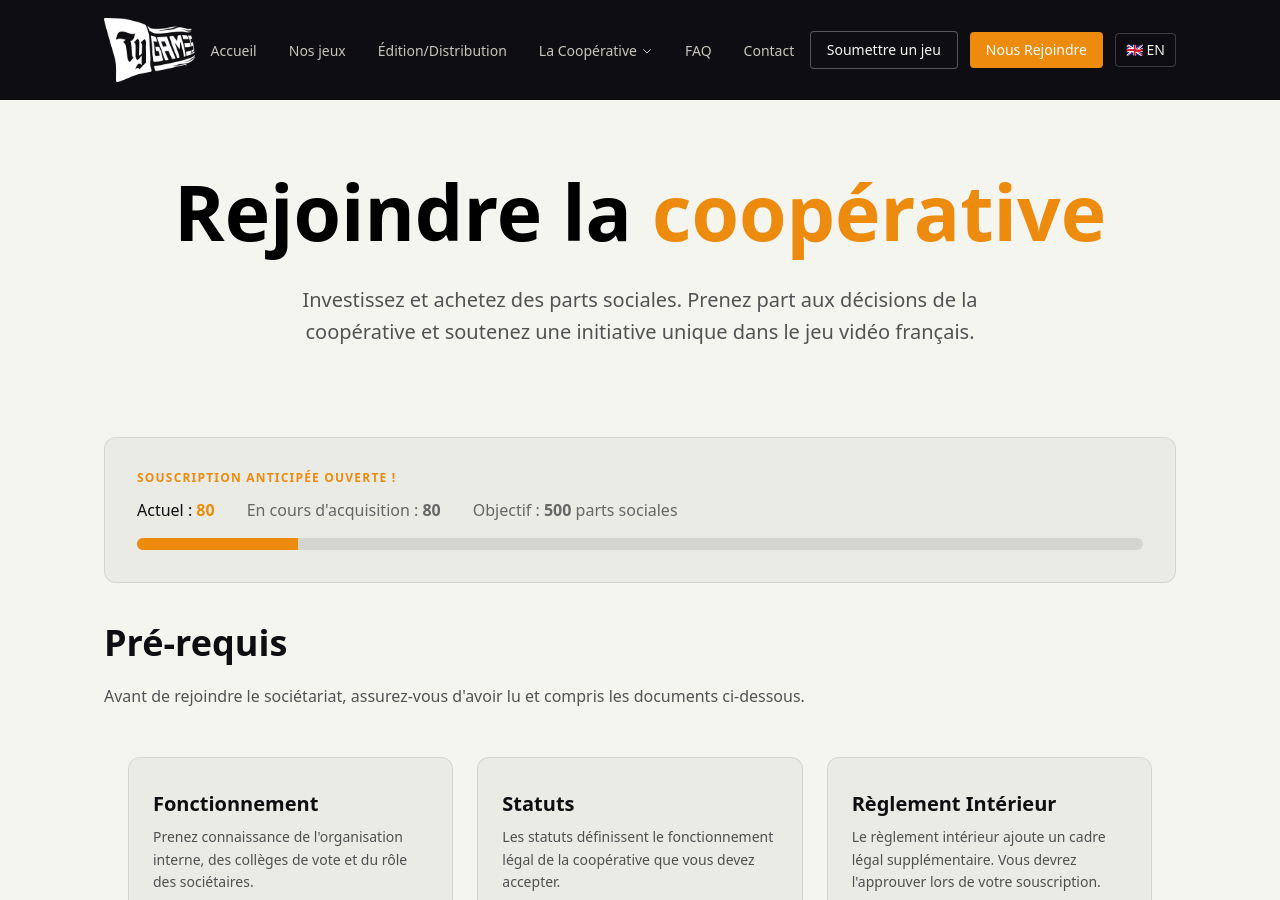
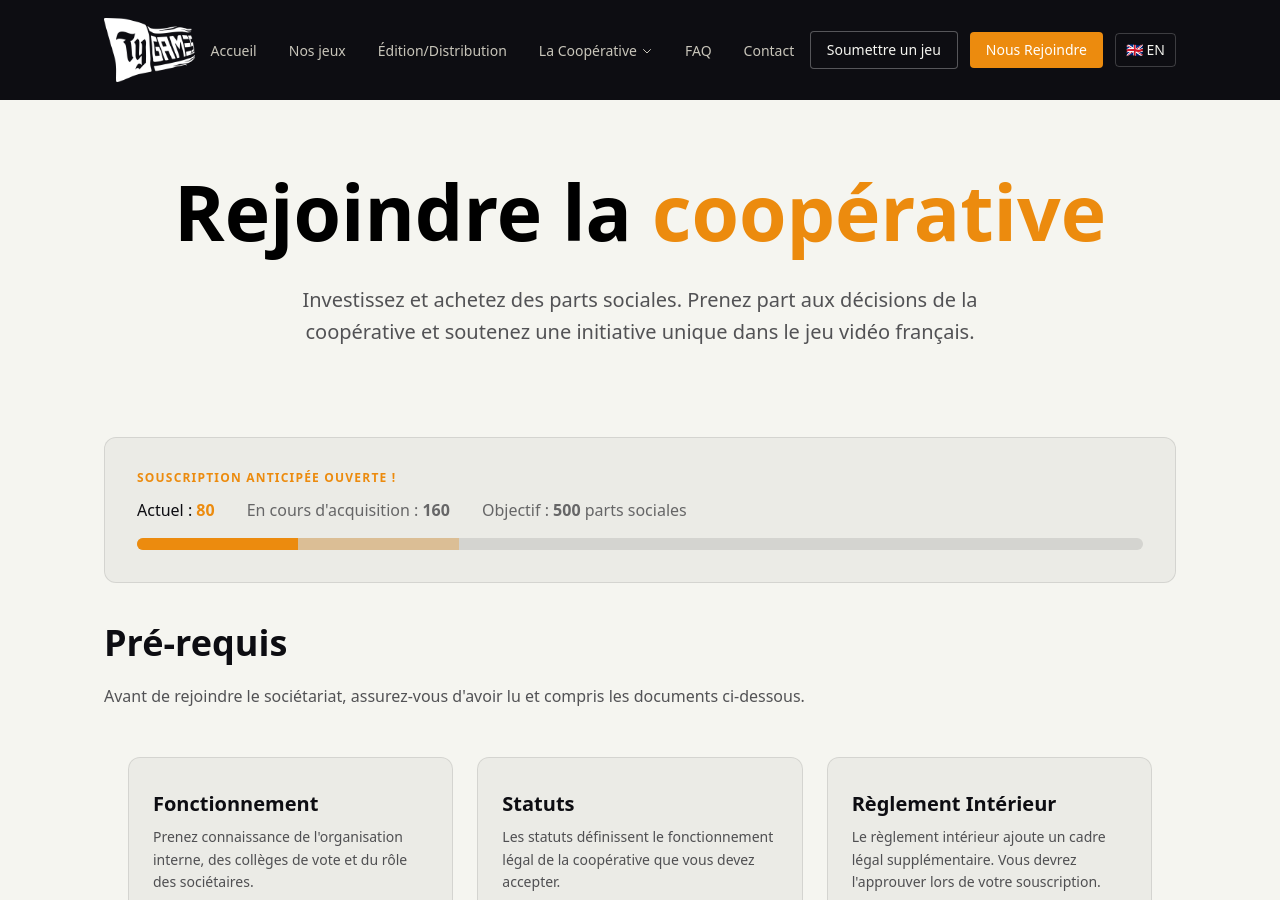
Before and after one commit to tygamesbzh/tygamesbzh.github.io, a Jekyll site: the page built from _pages_fr/invest.md, in a window 1280 px wide and 900 px high. Built offline with Jekyll 4.4.1, drawn with Linux system fonts in a browser that asks for light colours.

Commit message:
Update _config.yml

```diff
--- a/_config.yml
+++ b/_config.yml
@@ -21,7 +21,7 @@ subscription:
   enabled: true
   goal: 500
   acquired: 80
-  in_progress: 80
+  in_progress: 160
 
 social:
   bluesky: https://bsky.app/profile/ty.games
```
